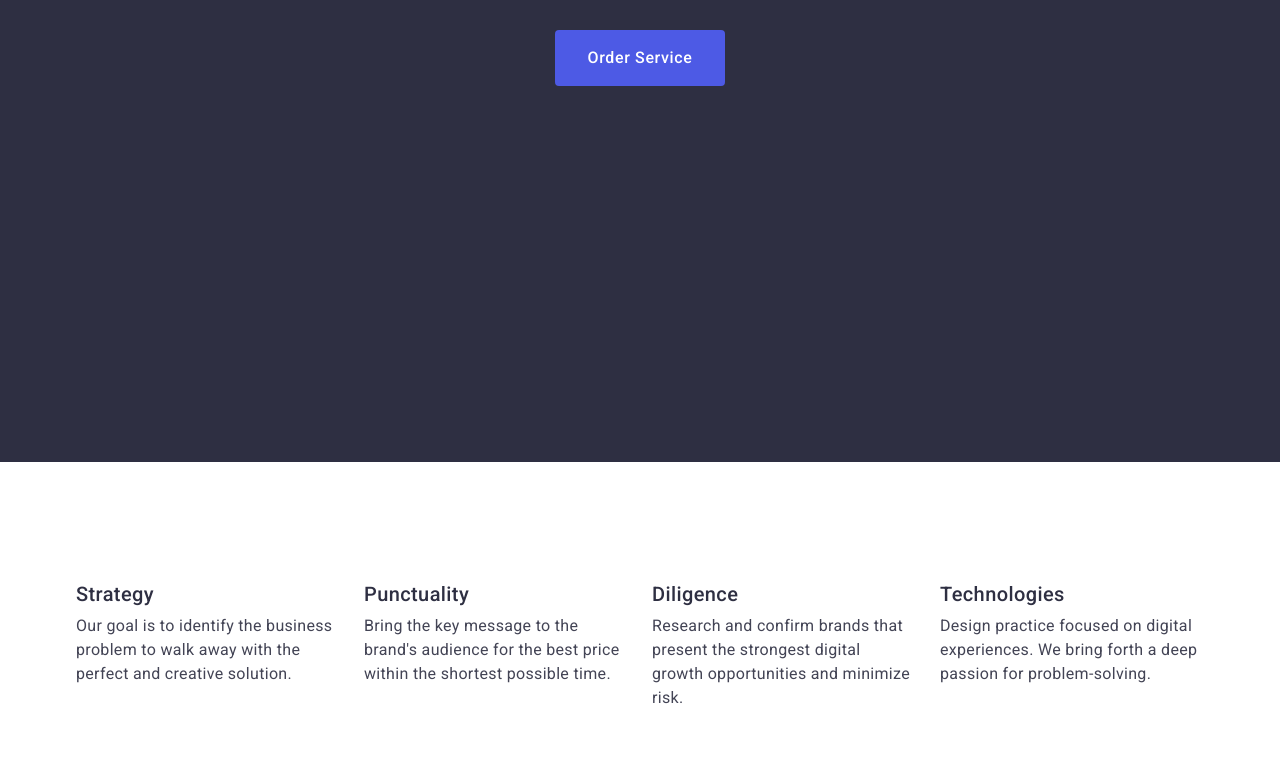
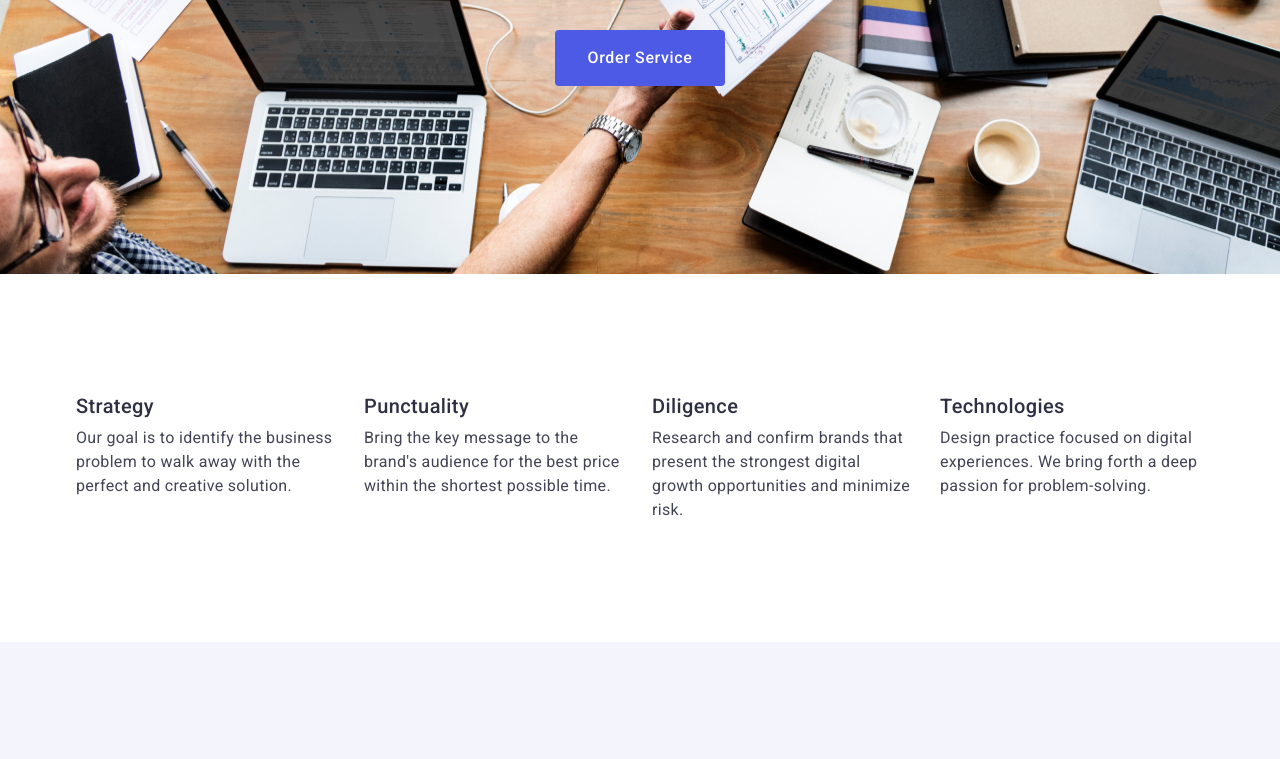
Before and after one commit to Yevhenii-2024/goit-markup-hw-04, a plain HTML site: page index.html in a window 1280 px wide. Shown: the part 399-1158 px from the top of the page. Drawn offline with nearby package versions, Linux system fonts and the light colour scheme.

Commit message:
add changes

```diff
--- a/css/styles.css
+++ b/css/styles.css
@@ -110,6 +110,8 @@ header .logo {
 .section-one {
   background-color: #2e2f42;
   padding: 188px 0;
+  background-image: url(../images/people-office.jpg);
+  background-size: 1440px;
 }
 
 .main-title {
@@ -275,10 +277,6 @@ header {
   gap: 40px;
 }
 
-.section-one .container {
-  padding-bottom: 188px;
-}
-
 .list-sect-two {
   display: flex;
   gap: 24px;
```
